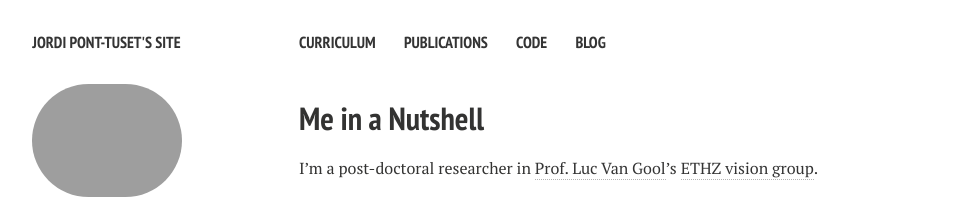
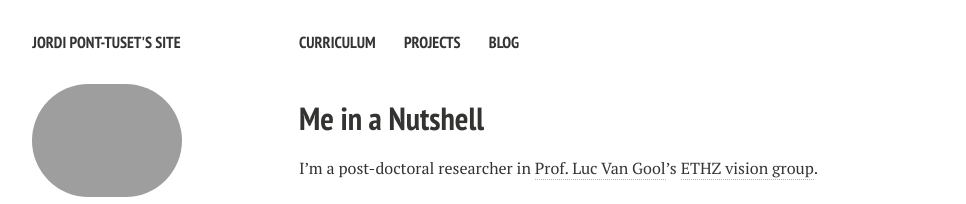
Before and after one commit to senya-ashukha/senya-ashukha.github.io, a Jekyll site: the page built from index.md, in a window 1280 px wide. Shown: the top 204 px of the page, without its empty margins (21-987 px from the left). Built offline with Jekyll 4.4.1, drawn with Linux system fonts in a browser that asks for light colours; nearby versions of some CDN libraries; comment, search, counter and statistics services are not loaded.

Commit message:
contest link

```diff
--- a/_config.yml
+++ b/_config.yml
@@ -17,11 +17,9 @@ owner:
 
 links:
   - title: Curriculum
-    url: /cv/
-  - title: Publications
-    url: /publications/
-  - title: Code
-    url: /code/
+    url: /resume/ashuha-resume.pdf
+  - title: Projects
+    url: /projects/
   - title: Blog
     url: /blog/
 
```
Also changed, not shown: 3 other files.
